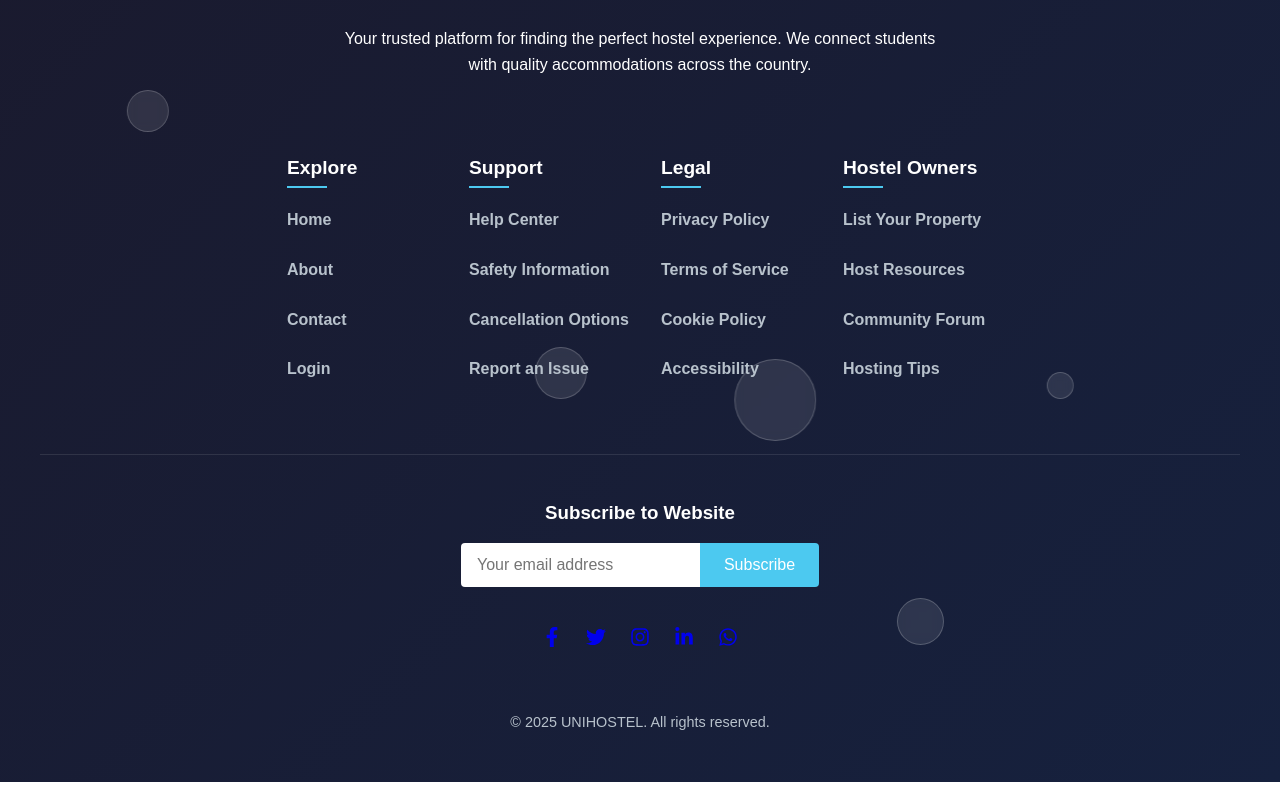
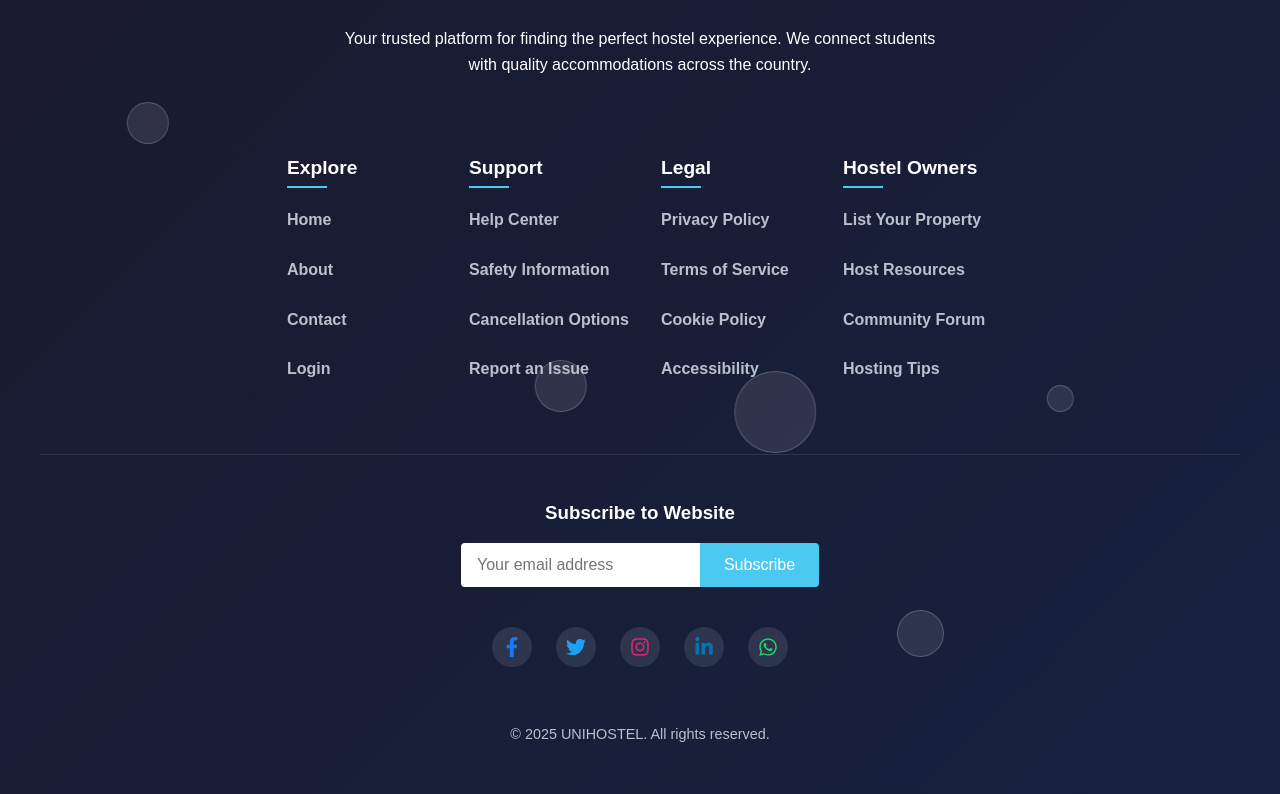
Before and after one commit to Bhavishya289/SE_Project, a React (Create React App) app: page / in a window 1280 px wide. Shown: the part 2213-3007 px from the top of the page. Built offline with nearby package versions, Linux system fonts and the light colour scheme.

Commit message:
Update Footer.css

```diff
--- a/src/Components/Footer/Footer.css
+++ b/src/Components/Footer/Footer.css
@@ -67,7 +67,7 @@
     margin: 1.5rem 0;
   }
 
-  .social-icon {
+  .social-icon_l{
     width: 40px;
     height: 40px;
     border-radius: 50%;
@@ -76,6 +76,51 @@
     justify-content: center;
     background: rgba(255, 255, 255, 0.1);
     transition: all 0.3s ease;
+    color: #0077B5;
+  }
+  .social-icon_f{
+    width: 40px;
+    height: 40px;
+    border-radius: 50%;
+    display: flex;
+    align-items: center;
+    justify-content: center;
+    background: rgba(255, 255, 255, 0.1);
+    transition: all 0.3s ease;
+    color: #1877F2;
+  }
+  .social-icon_t{
+    width: 40px;
+    height: 40px;
+    border-radius: 50%;
+    display: flex;
+    align-items: center;
+    justify-content: center;
+    background: rgba(255, 255, 255, 0.1);
+    transition: all 0.3s ease;
+    color: #1DA1F2;
+  }
+  .social-icon_i{
+    width: 40px;
+    height: 40px;
+    border-radius: 50%;
+    display: flex;
+    align-items: center;
+    justify-content: center;
+    background: rgba(255, 255, 255, 0.1);
+    transition: all 0.3s ease;
+    color: #d62976;
+  }
+  .social-icon_w{
+    width: 40px;
+    height: 40px;
+    border-radius: 50%;
+    display: flex;
+    align-items: center;
+    justify-content: center;
+    background: rgba(255, 255, 255, 0.1);
+    transition: all 0.3s ease;
+    color: #25D366;
   }
 
   .social-icon:hover {
```
